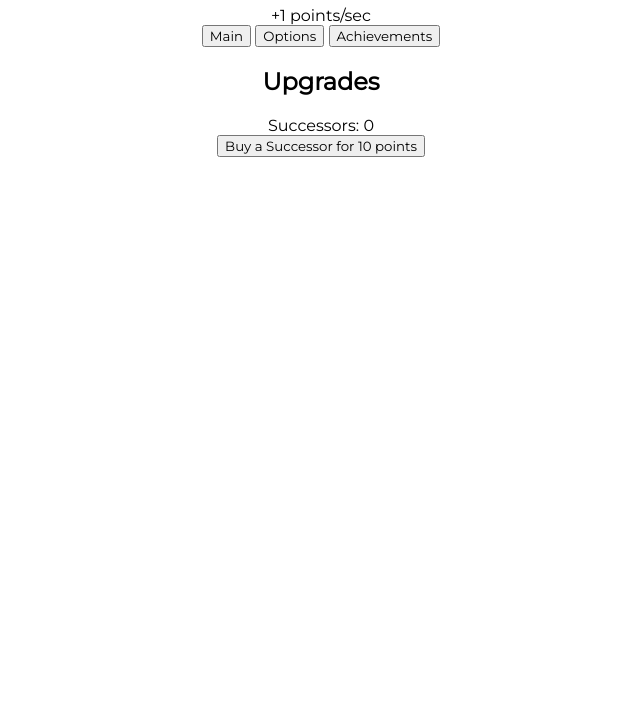
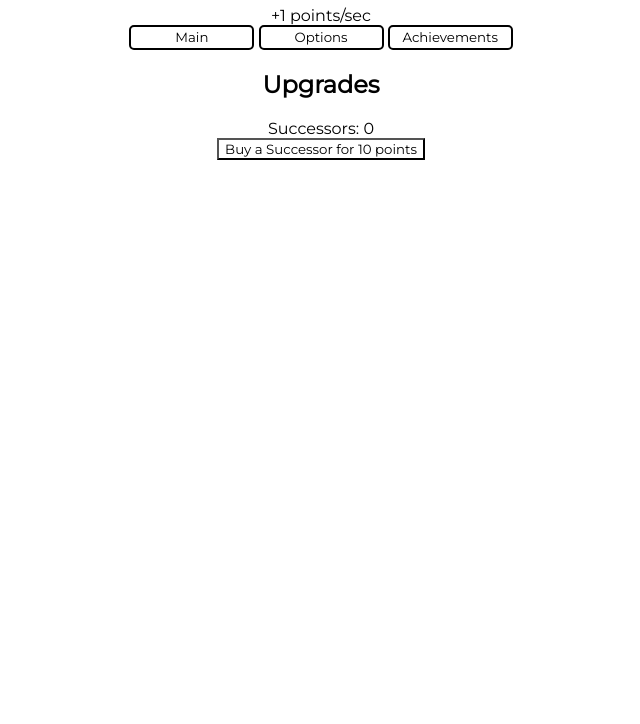
Before and after one commit to gapples2/iinh-web-port, a plain HTML site: page index.html in a window 1280 px wide. Shown: the part 76-800 px from the top of the page, without its empty margins (319-959 px from the left). Drawn offline with Linux system fonts and the light colour scheme; the site is published under a folder, as on GitHub Pages, so addresses that start at the root find nothing.

Commit message:
🍪🎮 Updated with Glitch

```diff
--- a/index.html
+++ b/index.html
@@ -6,7 +6,7 @@
     <link rel="preconnect" href="https://fonts.gstatic.com" crossorigin>
     <link href="https://fonts.googleapis.com/css2?family=Montserrat&display=swap" rel="stylesheet">
 
-    <link rel="stylesheet" href="/style.css">
+    <link rel="stylesheet" href="css/style.css">
 
     <style>*{font-family: 'Montserrat', sans-serif;}</style>
 
```
Also changed, not shown: css/style.css (renamed from style.css).
